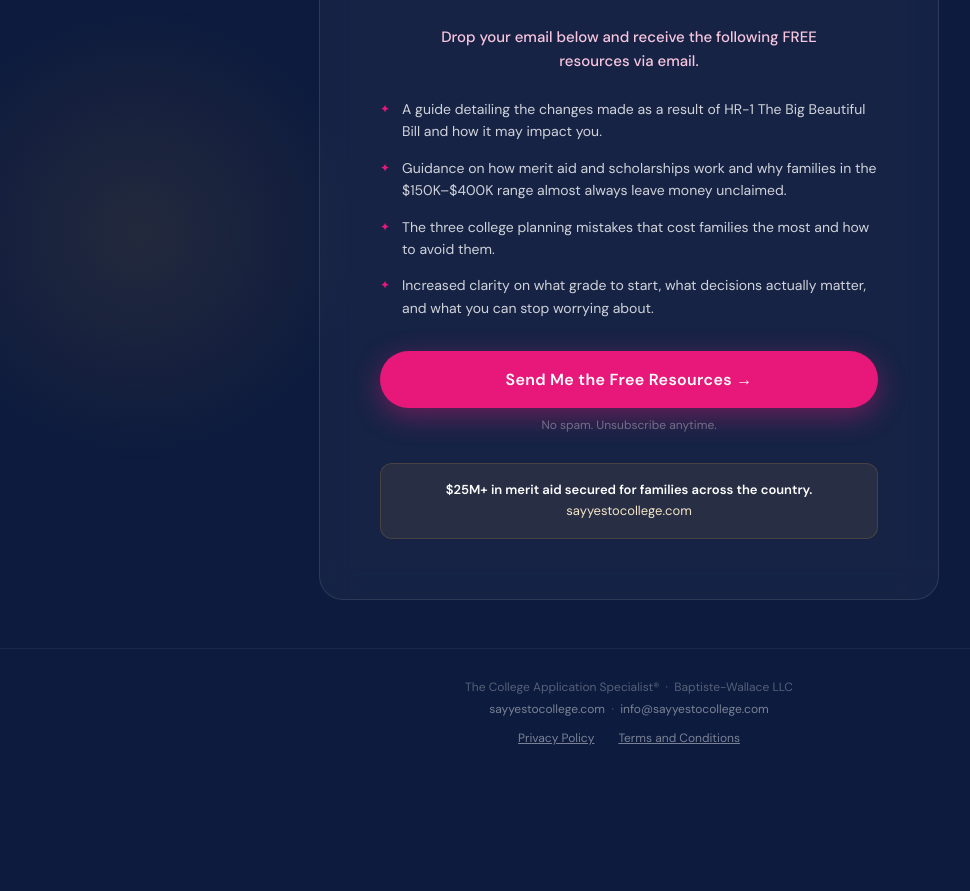
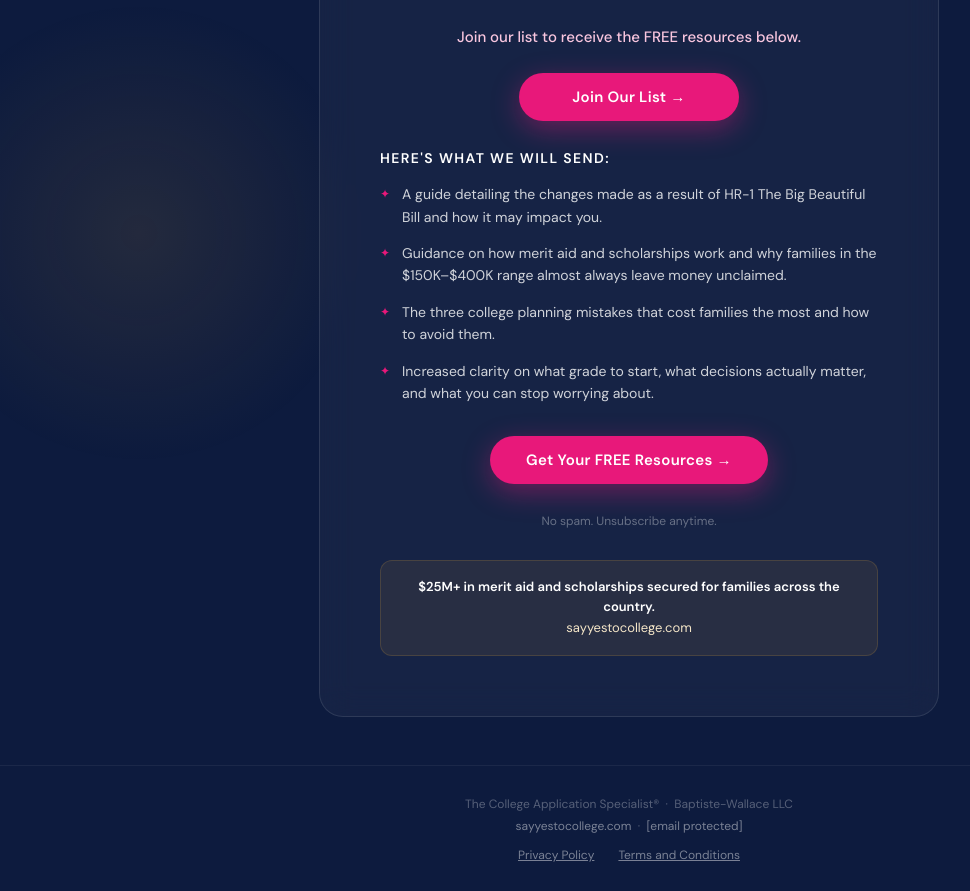
Before and after one commit to clients-colab/tcas-capturepage, a plain HTML site: page index.html in a window 1280 px wide. Shown: the part 467-1358 px from the top of the page, without its empty margins (11-981 px from the left). Before the commit the page ends 1241 px from the top, so only its background shows below. Drawn offline with nearby package versions, Linux system fonts and the light colour scheme; a web font is replaced by a local one.

Commit message:
Add files via upload

```diff
--- a/index.html
+++ b/index.html
@@ -82,6 +82,11 @@
     .card { padding: 32px 24px; }
     .logo-wrap img { height: 80px; }
   }
+
+  .submit-btn-half { display: inline-block; width: auto; min-width: 220px; background: var(--pink); color: var(--white); font-family: "DM Sans", sans-serif; font-size: 15px; font-weight: 600; padding: 14px 36px; border-radius: 100px; border: none; cursor: pointer; letter-spacing: 0.02em; transition: all 0.25s ease; box-shadow: 0 8px 28px rgba(232,24,122,0.4); text-decoration: none; text-align: center; }
+  .submit-btn-half:hover { background: #cc0f6b; transform: translateY(-2px); }
+  .btn-wrap { text-align: center; margin-bottom: 28px; }
+  .resources-label { font-size: 14px; font-weight: 600; color: var(--white); text-transform: uppercase; letter-spacing: 0.1em; margin-bottom: 16px; text-align: left; }
 </style>
 </head>
 <body>
@@ -103,7 +108,13 @@
       <h1>Get A Head Start on<br><em>College Planning</em></h1>
       <p class="subtitle">Resources and strategies for every stage of your journey</p>
 
-      <p class="intro">Drop your email below and receive the following FREE resources via email.</p>
+      <p class="intro">Join our list to receive the FREE resources below.</p>
+
+      <div class="btn-wrap">
+        <a href="https://app.sayyestocollege.com/widget/form/5p2GBu1oX7MivH4KXFIk" class="submit-btn-half">Join Our List &rarr;</a>
+      </div>
+
+      <p class="resources-label">Here's What We Will Send:</p>
 
       <ul class="resource-list">
         <li>A guide detailing the changes made as a result of HR-1 The Big Beautiful Bill and how it may impact you.</li>
@@ -112,11 +123,13 @@
         <li>Increased clarity on what grade to start, what decisions actually matter, and what you can stop worrying about.</li>
       </ul>
 
-      <a href="https://app.sayyestocollege.com/widget/form/5p2GBu1oX7MivH4KXFIk" class="submit-btn">Send Me the Free Resources &rarr;</a>
+      <div class="btn-wrap" style="margin-top: 24px;">
+        <a href="https://app.sayyestocollege.com/widget/form/5p2GBu1oX7MivH4KXFIk" class="submit-btn-half">Get Your FREE Resources &rarr;</a>
+      </div>
       <p class="form-note">No spam. Unsubscribe anytime.</p>
 
       <div class="proof-strip">
-        <p><strong>$25M+ in merit aid secured for families across the country.</strong><br>
+        <p><strong>$25M+ in merit aid and scholarships secured for families across the country.</strong><br>
         sayyestocollege.com</p>
       </div>
 
@@ -127,14 +140,9 @@
     <p>
       The College Application Specialist&reg; &nbsp;&middot;&nbsp; Baptiste-Wallace LLC<br>
       <a href="https://sayyestocollege.com">sayyestocollege.com</a> &nbsp;&middot;&nbsp;
-      <a href="mailto:info@sayyestocollege.com">info@sayyestocollege.com</a>
+      <a href="/cdn-cgi/l/email-protection#70191e161f30031109091503041f131f1c1c1517155e131f1d"><span class="__cf_email__" data-cfemail="036a6d656c4370627a7a6670776c606c6f6f6664662d606c6e">[email&#160;protected]</span></a>
     </p>
     <div class="footer-links">
       <a href="https://sites.sayyestocollege.com/privacy-policy" target="_blank">Privacy Policy</a>
       <a href="https://sites.sayyestocollege.com/terms-and-conditions" target="_blank">Terms and Conditions</a>
-    </div>
-  </footer>
-</div>
-
-</body>
-</html>
+      <a href
```
